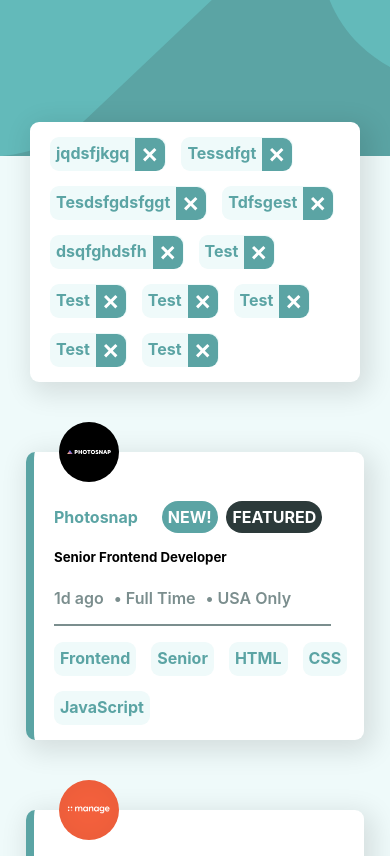
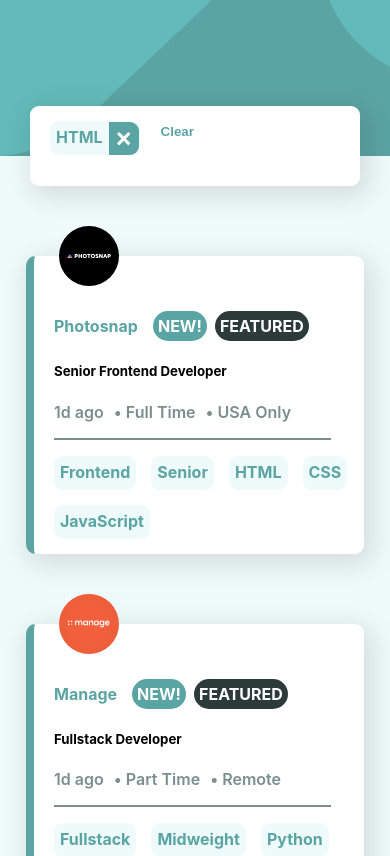
Before and after one commit to Lhourquin/static-job-listings-master, a React (Create React App) app: page / in a window 390 px wide. Shown: the top 856 px of the page. Built offline with nearby package versions, Linux system fonts and the light colour scheme.

Commit message:
start style component filter bar, mobile and desktop

```diff
--- a/src/components/filter-bar/index.js
+++ b/src/components/filter-bar/index.js
@@ -3,19 +3,36 @@ import styled from "styled-components";
 import Filter from "../filter/index";
 
 const Bar = styled.div`
+    display: flex;
+    /* justify-content: space-; */
     margin: -50px auto auto auto;
     width : 330px;
     background: white;
     -webkit-box-shadow: 5px 7px 27px 5px rgba(0,0,0,0.11);
     box-shadow: 5px 7px 27px 5px rgba(0,0,0,0.11);
     border-radius : 9px;
+    @media (min-width : 600px){
+        margin: -90px auto auto auto;
+        width : 70%;
+    }
 `;
+const ClearButton = styled.button`
+    align-items: baseline;
+    height: 50px;
+    margin-right: 20px;
+    border: none;
+    background: none;
+    font-weight: 700;
+    color :  hsl(180,29%,50%);
+    cursor : pointer;
 
+`;
 const FilterBar = () => {
     return (
         <>
             <Bar>
                 <Filter/>
+                <ClearButton>Clear</ClearButton>
             </Bar>
         </>
 
--- a/src/components/filter/index.js
+++ b/src/components/filter/index.js
@@ -1,21 +1,21 @@
 import React from "react";
 import styled from "styled-components";
 import remove from "./../../img/icon-remove.svg";
+
 const FilterContainer = styled.ul`
     display : flex;
     flex-wrap : wrap;
     list-style-type : none;
     padding-left : 20px;
     padding-top : 15px;
-
-
-
+    margin-top : 0;
     @media (min-width : 600px){
         display : flex;
-        flex-wrap: nowrap;
+        flex-wrap: wrap;
+        /* text-align: left; */
         margin: 50px 0 auto auto;
-        justify-content : center;
-        overflow : auto;
+        justify-content : start;
+        /* overflow : auto; */
         li{
             padding :15px;
             display : flex;
@@ -39,7 +39,6 @@ const FilterSelect = styled.li`
     padding : 6px;
     cursor : pointer;
 
-
 `;
 
 const ButtonDeleteFilter = styled.button`
@@ -56,28 +55,25 @@ const ButtonDeleteFilter = styled.button`
     width: 30px;
     cursor: pointer;
     margin-right: -5px;
+    @media (min-width : 600px){
+        margin-top: -15px;
+        margin-right: -15px;
+        height: 52px;
+        width : 40px;
+    }
+`;
 
-`;
+
 
 const Filter = () => {
     return (
         <>
             <FilterContainer>
-                <FilterSelect>jqdsfjkgq<ButtonDeleteFilter/></FilterSelect>
+                <FilterSelect>HTML<ButtonDeleteFilter /></FilterSelect>
 
-                <FilterSelect>Tessdfgt<ButtonDeleteFilter /></FilterSelect>
 
-                <FilterSelect>Tesdsfgdsfggt<ButtonDeleteFilter /></FilterSelect>
-                <FilterSelect>Tdfsgest<ButtonDeleteFilter /></FilterSelect>
-                <FilterSelect>dsqfghdsfh<ButtonDeleteFilter /></FilterSelect>
 
-                <FilterSelect>Test<ButtonDeleteFilter /></FilterSelect> <FilterSelect>Test<ButtonDeleteFilter /></FilterSelect>
-                <FilterSelect>Test<ButtonDeleteFilter /></FilterSelect>
-
-                <FilterSelect>Test<ButtonDeleteFilter /></FilterSelect> <FilterSelect>Test<ButtonDeleteFilter /></FilterSelect>
-                <FilterSelect>Test<ButtonDeleteFilter /></FilterSelect>
-
-                </FilterContainer>
+            </FilterContainer>
         </>
     )
 }
--- a/src/components/job-card/index.js
+++ b/src/components/job-card/index.js
@@ -26,7 +26,8 @@ const Card = styled.div`
         color : hsl(180, 29%, 50%);
         padding-left : 20px;
         text-align : left;
-
+        display: flex;
+        align-items: center;
     }
     .position{
         text-align: left;
@@ -102,7 +103,7 @@ const Recent = styled.span`
     margin-left : ${props => props.marginLeft ? props.marginLeft : ""};
     color : white;
     border-radius : 20px;
-    padding : 6px;
+    padding : 5px;
     @media (min-width : 600px){
         padding : 5px;
         margin-top : -4px;
@@ -149,7 +150,7 @@ const JobCard = ({ jobsData }) => {
                         <Card key={obj.id} borderColor={obj.featured === true ? "8px solid hsl(180, 29%, 50%)" : ""} borderRadiusLeft={obj.featured === true ? "9px 10px" : ""}>
                             <img className="logo" src={obj.logo} alt={obj.company + " logo"} />
                             <div className="container__company-position-postedContractLocation">
-                                <h4 className="company">{obj.company} {obj.new === true ? <Recent marginLeft={"20px"} bgColor={"hsl(180, 29%, 50%)"}>NEW!</Recent> : ""} {obj.featured === true ? <Recent marginLeft={"5px"} bgColor={"hsl(180, 14%, 20%)"}>FEATURED</Recent> : ""}</h4>
+                                <h4 className="company">{obj.company} {obj.new === true ? <Recent marginLeft={"15px"} bgColor={"hsl(180, 29%, 50%)"}>NEW!</Recent> : ""} {obj.featured === true ? <Recent marginLeft={"8px"} bgColor={"hsl(180, 14%, 20%)"}>FEATURED</Recent> : ""}</h4>
                                 <h5 className="position">{obj.position}</h5>
                                 <ul className="postedContractLocation">
                                     <li>{obj.postedAt}</li>
```
